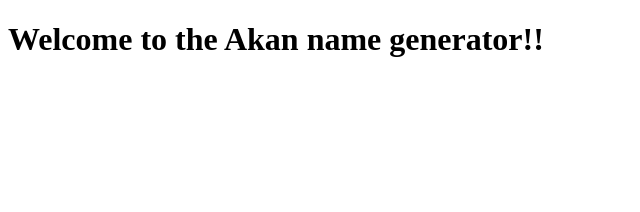
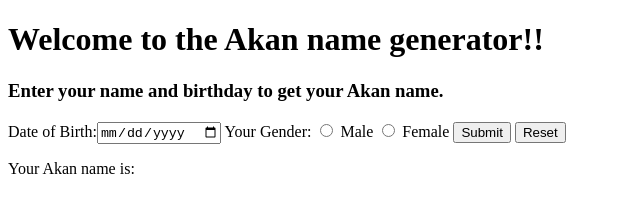
Before and after one commit to AhmadSAshraf/Akan-Name-Generator, a plain HTML site: page index.html in a window 1280 px wide. Shown: the whole page, without its empty margins (0-640 px from the left). Drawn offline with Linux system fonts and the light colour scheme.

Commit message:
This commit will add the form for the birthday and gender

```diff
--- a/index.html
+++ b/index.html
@@ -8,3 +8,24 @@
   <body>
       <h1>Welcome to the Akan name generator!!</h1>
   </body>
+    <div id="box">
+        <h3>Enter your name and birthday to get your Akan name.</h3>
+    </div>
+    <form>
+    Date of Birth:<input type="date" id="dob" name="dob" value="" >
+
+    Your Gender: <input type="radio" name="gender" value="Male"> Male
+                 <input type="radio" name="gender" value="Female"> Female
+    <input type="button" name="SubmitButton" value="Submit" onclick=namefinder() class="button">
+    <input type="reset" value="Reset">
+    </form>
+
+    <p id="space"> Your Akan name is:<span id="output"></span> </p>
+
+
+    </body>
+
+    </html>
+
+</body>
+</html>
```
